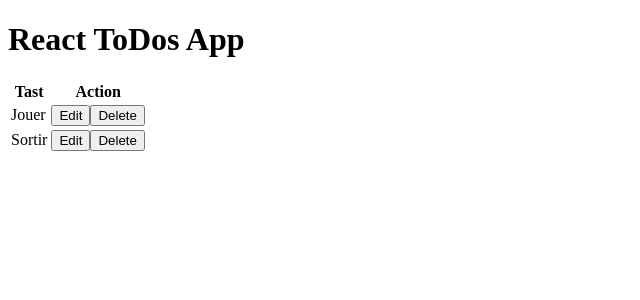
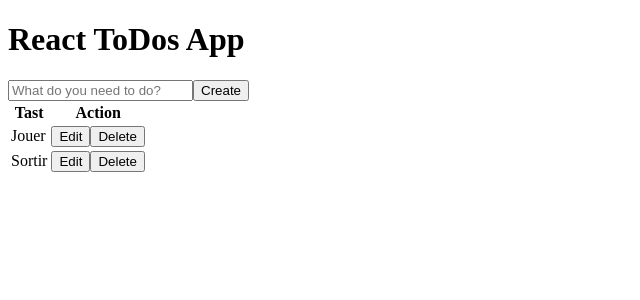
Before and after one commit to Nedjim/todo-App, a React app: page / in a window 1280 px wide. Shown: the top 300 px of the page, without its empty margins (0-640 px from the left). Built offline with nearby package versions, Linux system fonts and the light colour scheme.

Commit message:
ADD: create todo

```diff
--- a/src/components/App.jsx
+++ b/src/components/App.jsx
@@ -1,5 +1,6 @@
 import React from 'react';
-import TodosList from './Todos-list.jsx'
+import TodosList from './Todos-list.jsx';
+import CreateTodo from './Create-todo.jsx';
 
 const todosList = [
     {
@@ -26,6 +27,7 @@
         return (
             <div>
                 <h1>React ToDos App</h1>
+                <CreateTodo />
                 <TodosList list={this.state.list}/>
             </div>
         );
--- /dev/null
+++ b/src/components/Create-todo.jsx
@@ -0,0 +1,12 @@
+import React from 'react';
+
+export default class CreateTodo extends React.Component {
+    render(){
+        return(
+           <form>
+               <input type="text"placeholder="What do you need to do?" />
+               <button>Create</button>
+           </form>
+        );
+    }
+}
--- a/src/components/Todos-list.jsx
+++ b/src/components/Todos-list.jsx
@@ -7,6 +7,7 @@
     renderItems(){
         return _.map(this.props.list, (element, index)=> < TodosListItem key={index}{...element}/>);
     }
+
     render(){
 
         return(
```
